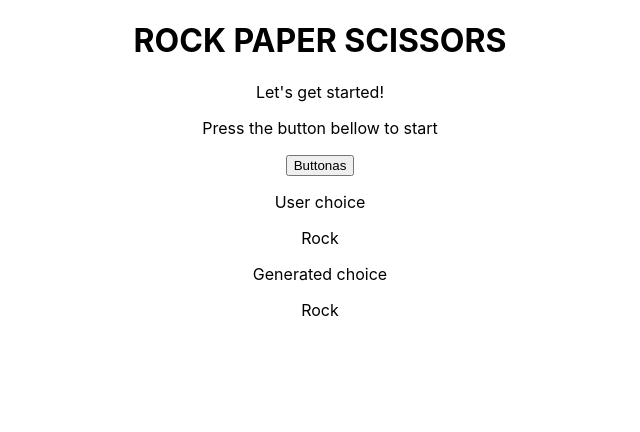
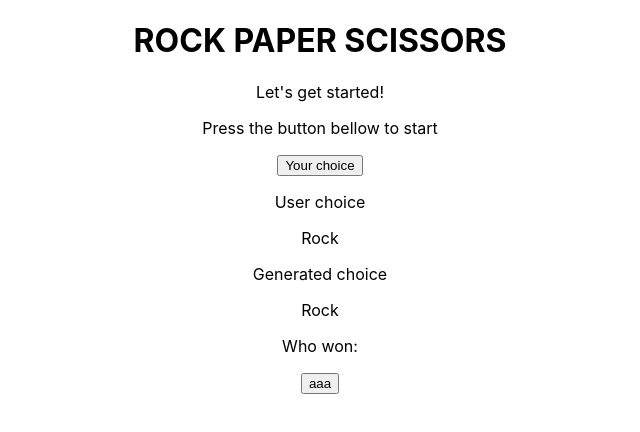
Before and after one commit to aldask/rock-paper-scissors, a React (Create React App) app: page / in a window 1280 px wide. Shown: the top 432 px of the page, without its empty margins (320-960 px from the left). Built offline with nearby package versions, Linux system fonts and the light colour scheme.

Commit message:
a bit of more logic

```diff
--- a/src/logic.tsx
+++ b/src/logic.tsx
@@ -1,6 +1,8 @@
 import React, { useState, useEffect } from 'react';
 
 const Buttons: React.FC = () => {
+
+    // USER SELECTION
     const [count, setCount] = useState(0);
     const [text, setText] = useState('');
 
@@ -21,12 +23,17 @@ const Buttons: React.FC = () => {
             setCount(0);
         }
     }
+    // USER SELECTION END
+
+    // GENERATED SELECTION START
 
     const [randomCount, setRandomCount] = useState(0);
     const [randomText, setRandomText] = useState('');
 
     function randomNum () {
-        return setRandomCount(Math.floor(Math.random() * 3));
+        const generatedNum = Math.floor(Math.random() * 3);
+        setRandomCount(generatedNum);
+        return generatedNum;
     }
 
     useEffect(() => {
@@ -37,17 +44,37 @@ const Buttons: React.FC = () => {
         } else {
             setRandomText('Rock');
         }
-    });
+    }, [randomCount]);
+
+    // GENERATED SELECTION END
+
+    // WHO WON START
+
+    function handleWhoWon () {
+        let generatedNum = randomNum();
+        if (randomCount === generatedNum) {
+            alert (`It's a tie!`);
+        } else if ((randomCount === 0 && generatedNum === 2) ||
+                   (randomCount === 1 && generatedNum === 0) ||
+                   (randomCount === 2 && generatedNum === 1)) {
+            alert (`You win! You chose ${randomText} and the computer chose `);
+        } else {
+            alert (`You lose! You chose ${randomText} and the computer chose `);
+        }
+    }
+
 
 
 
     return (
     <div>
-        <button onClick={handleChoice}>Buttonas</button>
+        <button onClick={handleChoice}>Your choice</button>
         <p>User choice</p>
         <p>{text}</p>
         <p>Generated choice</p>
         <p>{randomText}</p>
+        <p>Who won:</p>
+        <button onClick={handleWhoWon}>aaa</button>
         </div>
         );
     };
```
